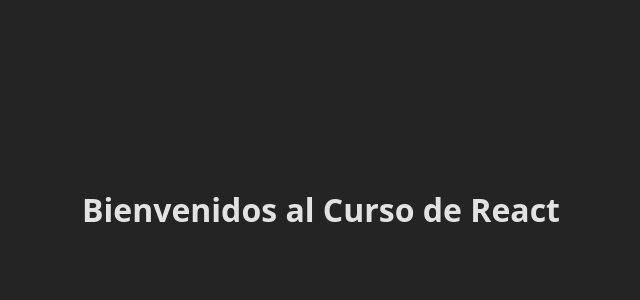
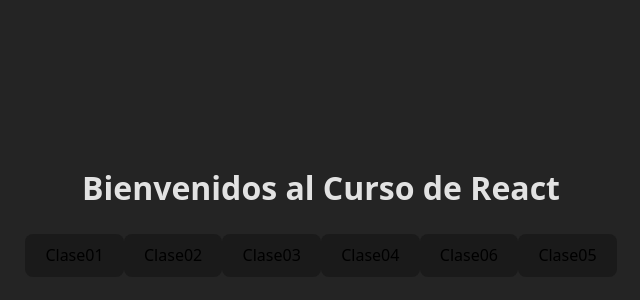
Before and after one commit to Francary/codo-a-codo-React2025, a React (Vite) app in the folder Curso-React/: page / in a window 1280 px wide. Shown: the part 190-490 px from the top of the page, without its empty margins (319-959 px from the left). Built offline with nearby package versions, Linux system fonts and the light colour scheme.

Commit message:
Clase06 - Indice para orginazar las clases

```diff
--- a/Curso-React/src/App.jsx
+++ b/Curso-React/src/App.jsx
@@ -7,12 +7,14 @@
 import { Clase04 } from './components/Clase04.jsx'
 import { Clase05 } from './components/Clase05.jsx'
 import { Clase06 } from './components/Clase06.jsx'
+import { IndiceClases } from './components/IndiceClases.jsx'
 const App = () => {
 
 
   return (
     <>
   <Bienvenida clase='01'/>
+  <IndiceClases/>
   <Routes>
       <Route path={'/clase01'} element={<Clase01/>}/>
       <Route path={'/clase02'} element={<Clase02/>}/>
@@ -21,8 +23,6 @@
       <Route path={'/clase04'} element={<Clase04/>}/>
       <Route path={'/clase05'} element={<Clase05/>}/>
       <Route path={'/clase06'} element={<Clase06/>}/>
-
-
   </Routes>
 
 
--- /dev/null
+++ b/Curso-React/src/components/IndiceClases.jsx
@@ -0,0 +1,18 @@
+import { Link } from "react-router-dom";
+
+const IndiceClases = () => {
+  return (
+    <>
+        <Link to="/clase01"><button>Clase01</button></Link>
+        <Link to="/clase02"><button>Clase02</button></Link>
+        <Link to="/clase03"><button>Clase03</button></Link>
+        <Link to="/clase04"><button>Clase04</button></Link>
+        <Link to="/clase06"><button>Clase06</button></Link>
+        <Link to="/clase05"><button>Clase05</button></Link>
+    </>
+  );
+};
+
+export {
+    IndiceClases
+}
```
